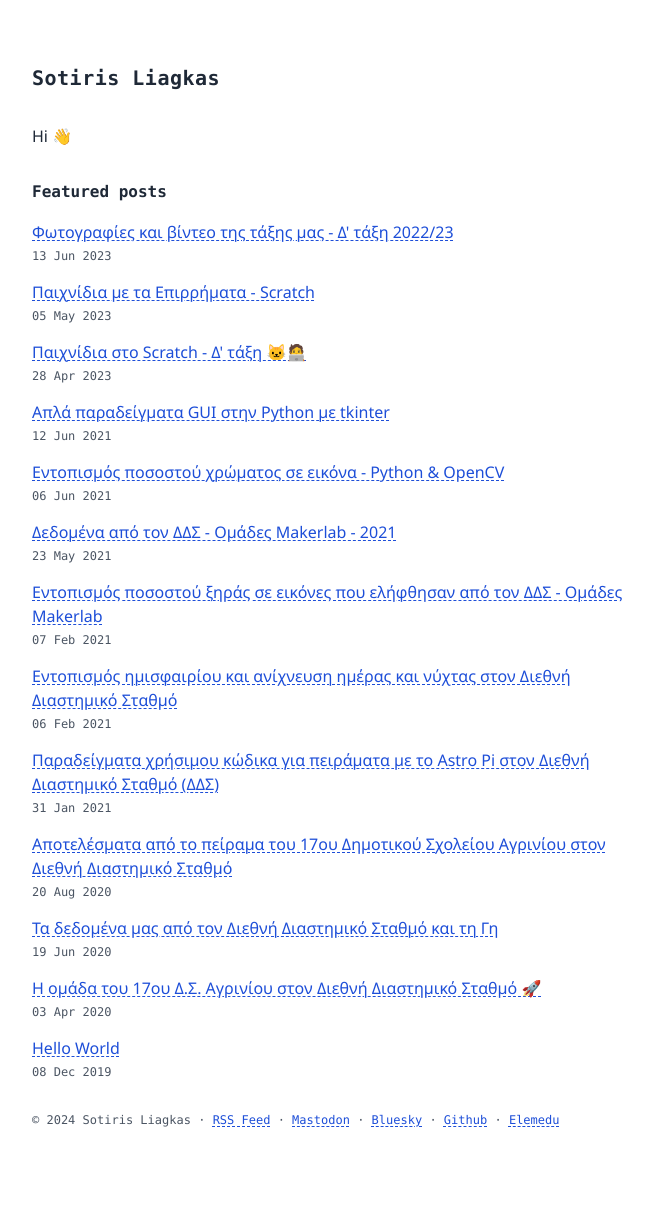
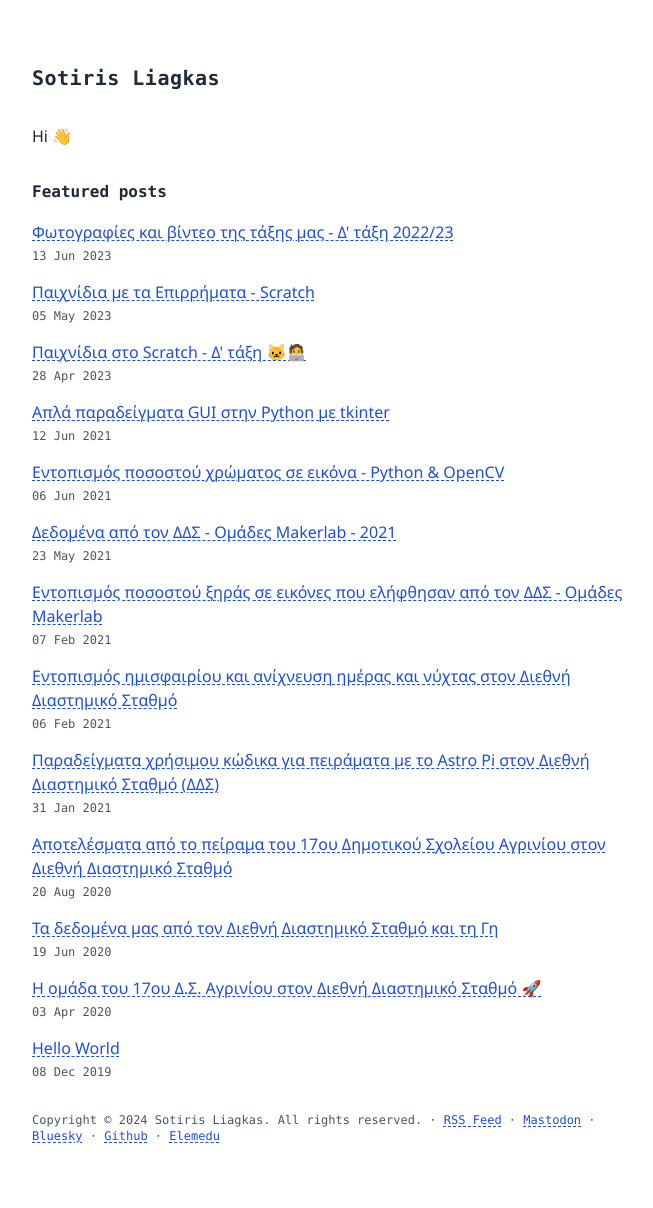
Before and after one commit to liagason/A-Jekyll-Blog, a Jekyll site: the page built from index.html, in a window 1280 px wide. Shown: the whole page, without its empty margins (304-957 px from the left). Built offline with Jekyll 4.4.1, drawn with Linux system fonts in a browser that asks for light colours.

Commit message:
Update footer.html

```diff
--- a/_includes/footer.html
+++ b/_includes/footer.html
@@ -1,3 +1,3 @@
 <div class="flex justify-left">
-    <footer class="pt-8 text-xs font-mono text-gray-600">&copy; {{ site.time | date: '%Y' }} {{ site.author_name }} · <a href="https://liagason.com/feed.xml" class="text-xs text-blue-700 underline underline-offset-2 decoration-1 decoration-dashed decoration-blue-700">RSS Feed</a> · <a href="https://mastodon.social/@liagason">Mastodon</a> · <a href="https://bsky.app/profile/liagason.com">Bluesky</a> · <a href="https://github.com/liagason">Github</a> · <a href="https://elemedu.com/sotiris">Elemedu</a></footer>
+    <footer class="pt-8 text-xs font-mono text-gray-600">Copyright &copy; {{ site.time | date: '%Y' }} {{ site.author_name }}. All rights reserved. · <a href="https://liagason.com/feed.xml" class="text-xs text-blue-700 underline underline-offset-2 decoration-1 decoration-dashed decoration-blue-700">RSS Feed</a> · <a href="https://mastodon.social/@liagason">Mastodon</a> · <a href="https://bsky.app/profile/liagason.com">Bluesky</a> · <a href="https://github.com/liagason">Github</a> · <a href="https://elemedu.com/sotiris">Elemedu</a></footer>
 </div>
```
